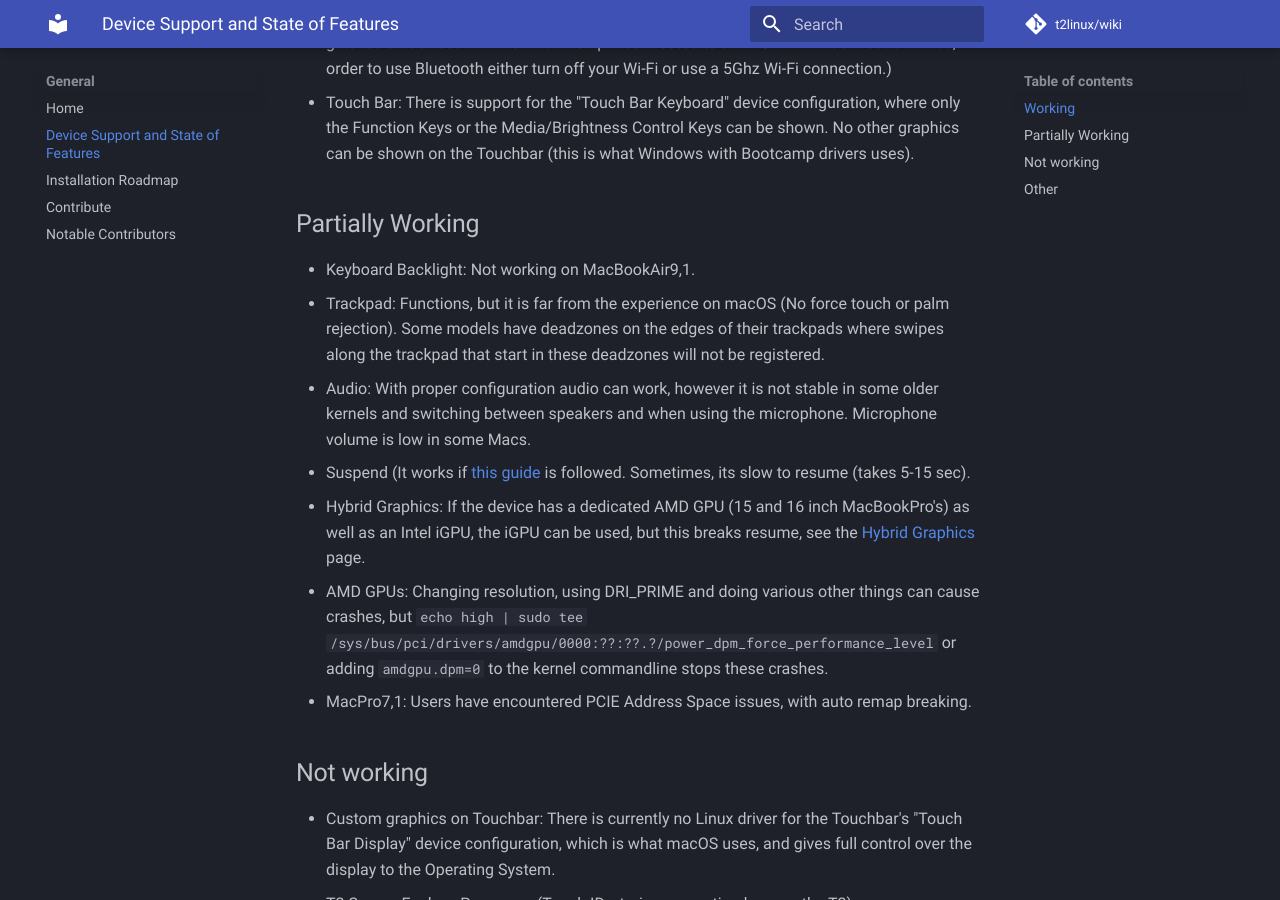
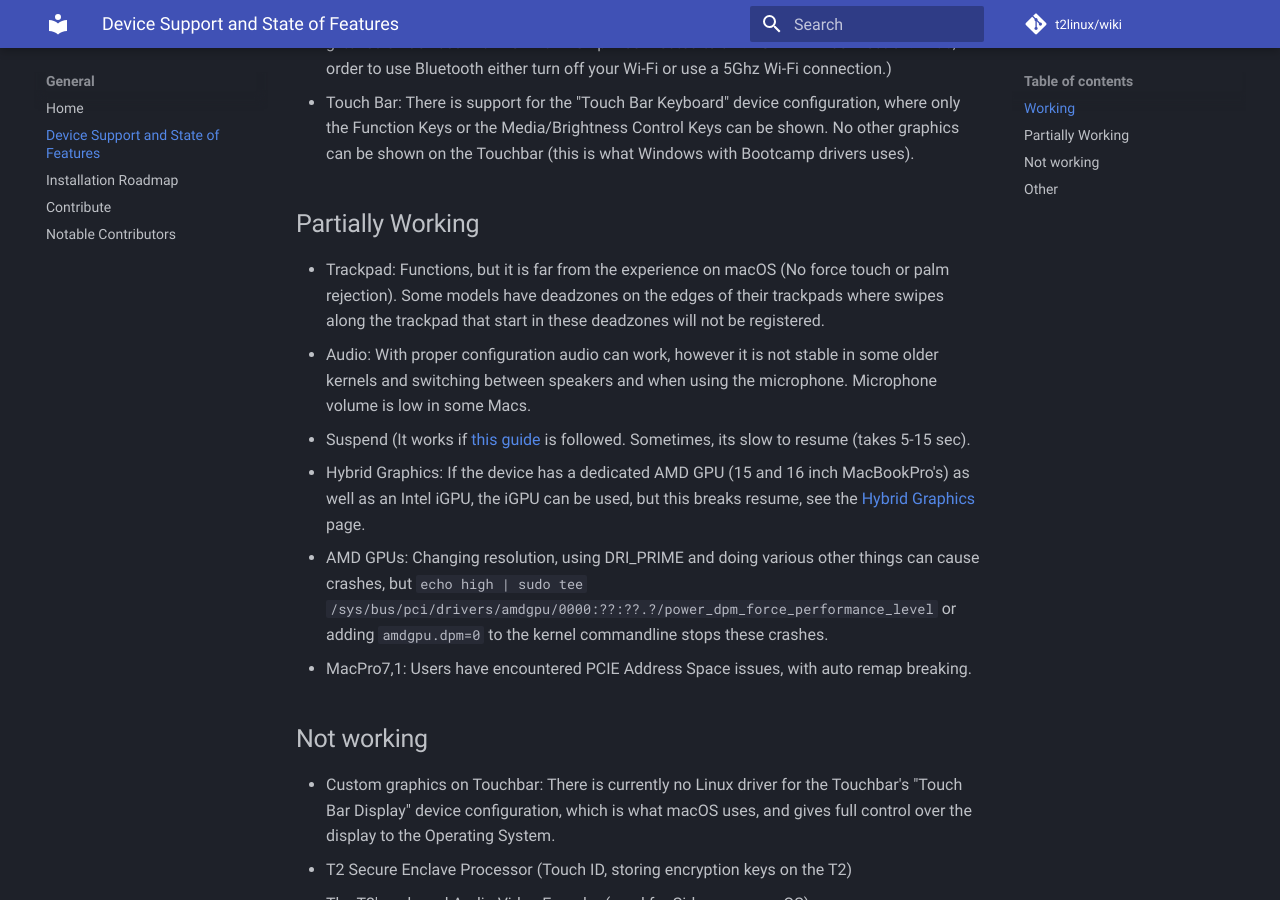
Before and after one commit to t2linux/wiki, an MkDocs documentation site: the page built from docs/state.md, in a window 1280 px wide and 900 px high, scrolled down 629 px. Built offline with MkDocs 1.6.1 and Material for MkDocs 9.7.7, drawn with Linux system fonts in a browser that asks for light colours; comment, search, counter and statistics services are not loaded.

Commit message:
Update state.md

```diff
--- a/docs/state.md
+++ b/docs/state.md
@@ -15,7 +15,6 @@ While Linux is usable on all T2 models, some features are limited due to the lac
 
 ## Partially Working
 
-- Keyboard Backlight: Not working on MacBookAir9,1.
 - Trackpad: Functions, but it is far from the experience on macOS (No force touch or palm rejection). Some models have deadzones on the edges of their trackpads where swipes along the trackpad that start in these deadzones will not be registered.
 - Audio: With proper configuration audio can work, however it is not stable in some older kernels and switching between speakers and when using the microphone. Microphone volume is low in some Macs.
 - Suspend (It works if [this guide](https://wiki.t2linux.org/guides/dkms/#fixing-suspend) is followed. Sometimes, its slow to resume (takes 5-15 sec).
```
